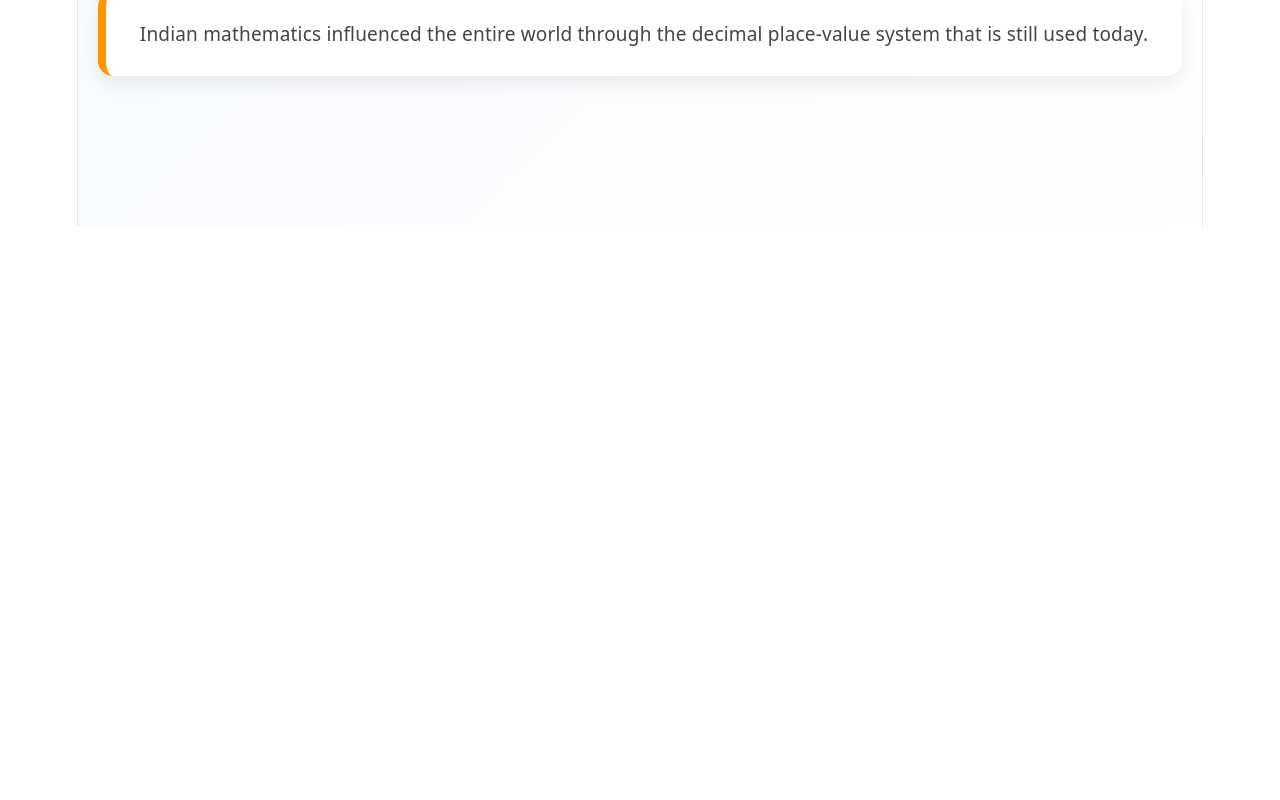
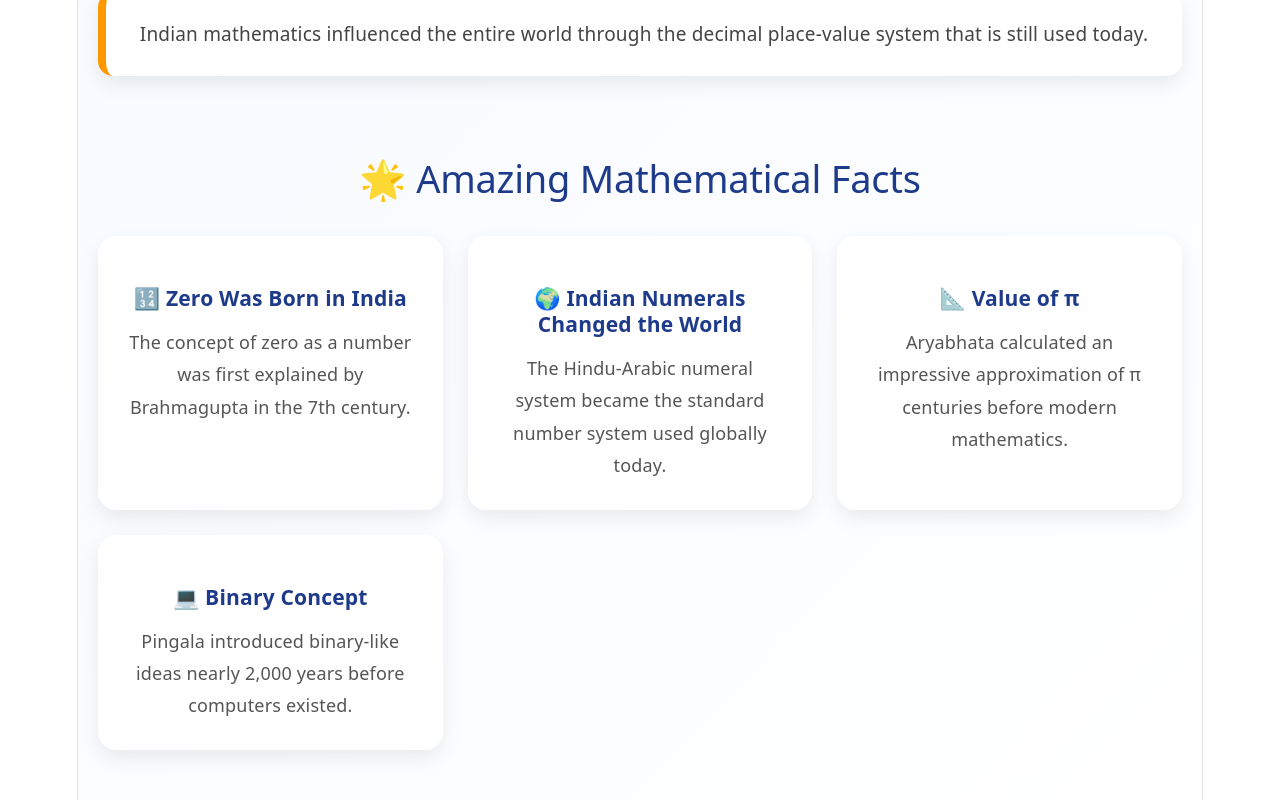
Before and after one commit to vaishnavi5640/AnkVidya, a React app in the folder frontend/: page /learn in a window 1280 px wide. Shown: the part 2410-3210 px from the top of the page. Before the commit the page ends 2636 px from the top, so only its background shows below. Built offline with nearby package versions, Linux system fonts and the light colour scheme; the HTML template or start-up script is replaced by a standard one.

Commit message:
Added fun facts section to Learn page

```diff
--- a/frontend/src/pages/Learn.jsx
+++ b/frontend/src/pages/Learn.jsx
@@ -173,7 +173,49 @@ function Learn() {
           </div>
 
         </section>
+<section className="fun-facts">
 
+  <h2 className="section-title">
+    🌟 Amazing Mathematical Facts
+  </h2>
+
+  <div className="facts-grid">
+
+    <div className="fact-card">
+      <h3>🔢 Zero Was Born in India</h3>
+      <p>
+        The concept of zero as a number was first explained by
+        Brahmagupta in the 7th century.
+      </p>
+    </div>
+
+    <div className="fact-card">
+      <h3>🌍 Indian Numerals Changed the World</h3>
+      <p>
+        The Hindu-Arabic numeral system became the standard number
+        system used globally today.
+      </p>
+    </div>
+
+    <div className="fact-card">
+      <h3>📐 Value of π</h3>
+      <p>
+        Aryabhata calculated an impressive approximation of π
+        centuries before modern mathematics.
+      </p>
+    </div>
+
+    <div className="fact-card">
+      <h3>💻 Binary Concept</h3>
+      <p>
+        Pingala introduced binary-like ideas nearly 2,000 years before
+        computers existed.
+      </p>
+    </div>
+
+  </div>
+
+</section>
       </div>
 
     </>
--- a/frontend/src/styles/Learn.css
+++ b/frontend/src/styles/Learn.css
@@ -198,3 +198,34 @@ font-size:17px;
 }
 
 }
+.fun-facts{
+    margin-top:80px;
+}
+
+.facts-grid{
+    display:grid;
+    grid-template-columns:repeat(auto-fit,minmax(260px,1fr));
+    gap:25px;
+}
+
+.fact-card{
+    background:white;
+    padding:28px;
+    border-radius:18px;
+    box-shadow:0 8px 20px rgba(0,0,0,.08);
+    transition:.3s;
+}
+
+.fact-card:hover{
+    transform:translateY(-8px);
+}
+
+.fact-card h3{
+    color:#1E3A8A;
+    margin-bottom:15px;
+}
+
+.fact-card p{
+    color:#555;
+    line-height:1.8;
+}
```
